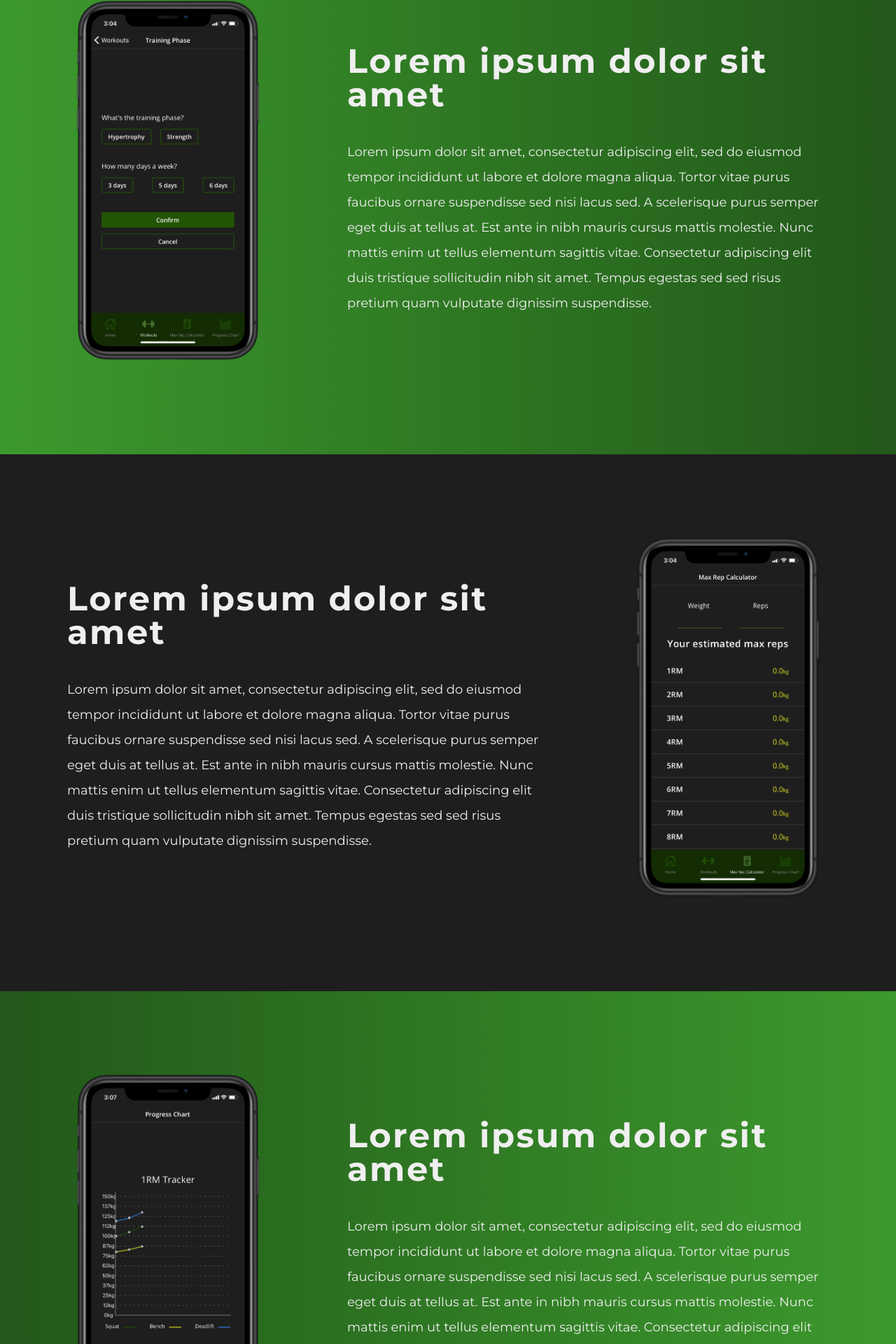
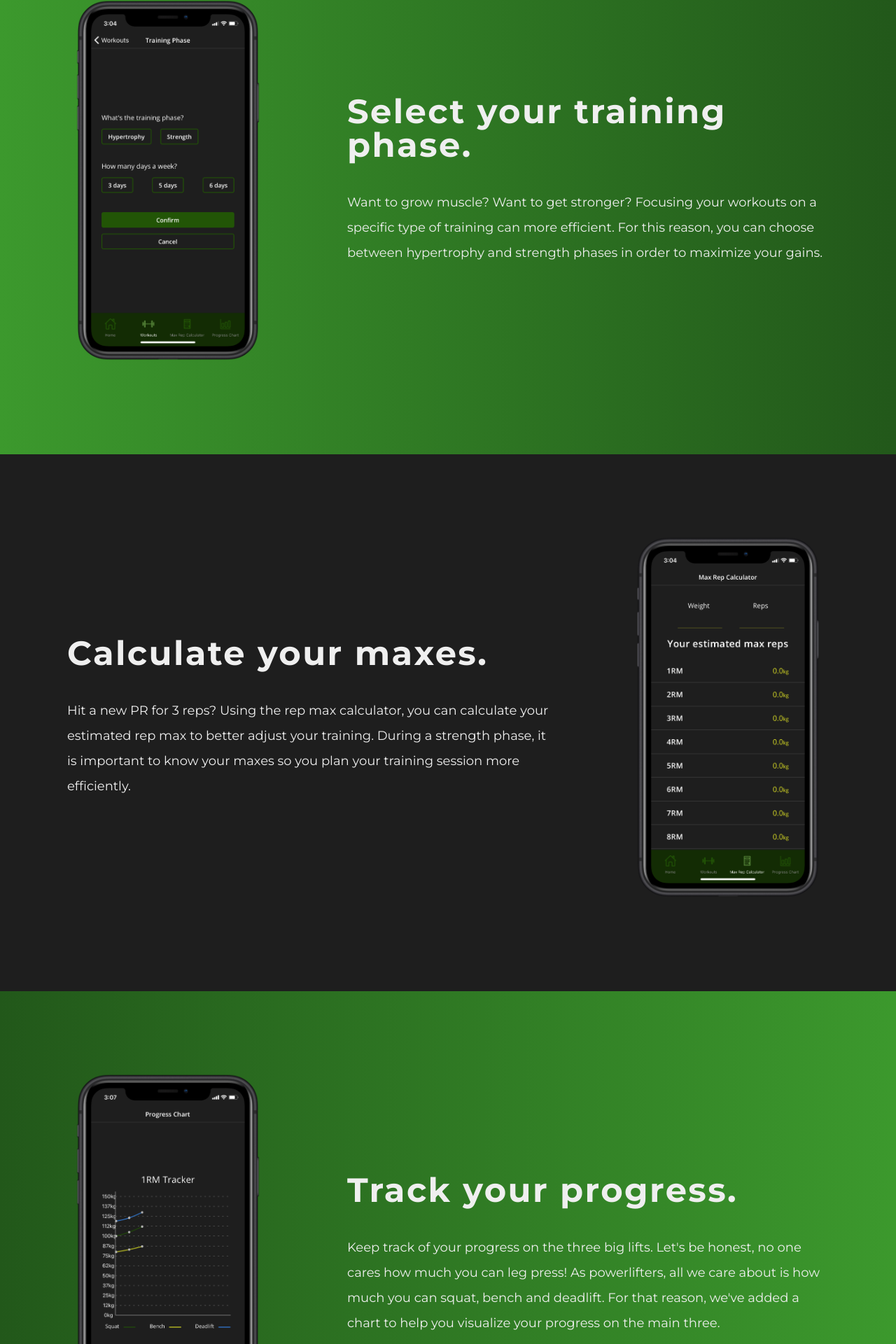
Before and after one commit to DonUggioni/strongfy_web, a React (Vite) app: page / in a window 1280 px wide. Shown: the part 917-2837 px from the top of the page at 70% size. Built offline with nearby package versions, Linux system fonts and the light colour scheme; no server answers.

Commit message:
Added description text for screenshots

```diff
--- a/src/components/pages/LandingPage.jsx
+++ b/src/components/pages/LandingPage.jsx
@@ -37,16 +37,12 @@ function LandingPage() {
       >
         <PhoneScreenshot imageSrc={ScreenShot1} />
         <div className='flex flex-col flex-1 self-center w-full gap-10 xl:gap-8 sm:gap-6'>
-          <Title>Lorem ipsum dolor sit amet</Title>
+          <Title>Select your training phase.</Title>
           <Text>
-            Lorem ipsum dolor sit amet, consectetur adipiscing elit, sed do
-            eiusmod tempor incididunt ut labore et dolore magna aliqua. Tortor
-            vitae purus faucibus ornare suspendisse sed nisi lacus sed. A
-            scelerisque purus semper eget duis at tellus at. Est ante in nibh
-            mauris cursus mattis molestie. Nunc mattis enim ut tellus elementum
-            sagittis vitae. Consectetur adipiscing elit duis tristique
-            sollicitudin nibh sit amet. Tempus egestas sed sed risus pretium
-            quam vulputate dignissim suspendisse.
+            Want to grow muscle? Want to get stronger? Focusing your workouts on
+            a specific type of training can more efficient. For this reason, you
+            can choose between hypertrophy and strength phases in order to
+            maximize your gains.
           </Text>
         </div>
       </Section>
@@ -56,16 +52,12 @@ function LandingPage() {
         }
       >
         <div className='flex flex-col flex-1 self-center gap-10 xl:gap-8'>
-          <Title>Lorem ipsum dolor sit amet</Title>
+          <Title>Calculate your maxes.</Title>
           <Text>
-            Lorem ipsum dolor sit amet, consectetur adipiscing elit, sed do
-            eiusmod tempor incididunt ut labore et dolore magna aliqua. Tortor
-            vitae purus faucibus ornare suspendisse sed nisi lacus sed. A
-            scelerisque purus semper eget duis at tellus at. Est ante in nibh
-            mauris cursus mattis molestie. Nunc mattis enim ut tellus elementum
-            sagittis vitae. Consectetur adipiscing elit duis tristique
-            sollicitudin nibh sit amet. Tempus egestas sed sed risus pretium
-            quam vulputate dignissim suspendisse.
+            Hit a new PR for 3 reps? Using the rep max calculator, you can
+            calculate your estimated rep max to better adjust your training.
+            During a strength phase, it is important to know your maxes so you
+            plan your training session more efficiently.
           </Text>
         </div>
         <PhoneScreenshot imageSrc={ScreenShot2} />
@@ -78,16 +70,13 @@ function LandingPage() {
       >
         <PhoneScreenshot imageSrc={ScreenShot3} />
         <div className='flex flex-col flex-1 self-center gap-10 xl:gap-8'>
-          <Title>Lorem ipsum dolor sit amet</Title>
+          <Title>Track your progress.</Title>
           <Text>
-            Lorem ipsum dolor sit amet, consectetur adipiscing elit, sed do
-            eiusmod tempor incididunt ut labore et dolore magna aliqua. Tortor
-            vitae purus faucibus ornare suspendisse sed nisi lacus sed. A
-            scelerisque purus semper eget duis at tellus at. Est ante in nibh
-            mauris cursus mattis molestie. Nunc mattis enim ut tellus elementum
-            sagittis vitae. Consectetur adipiscing elit duis tristique
-            sollicitudin nibh sit amet. Tempus egestas sed sed risus pretium
-            quam vulputate dignissim suspendisse.
+            Keep track of your progress on the three big lifts. Let's be honest,
+            no one cares how much you can leg press! As powerlifters, all we
+            care about is how much you can squat, bench and deadlift. For that
+            reason, we've added a chart to help you visualize your progress on
+            the main three.
           </Text>
         </div>
       </Section>
```
